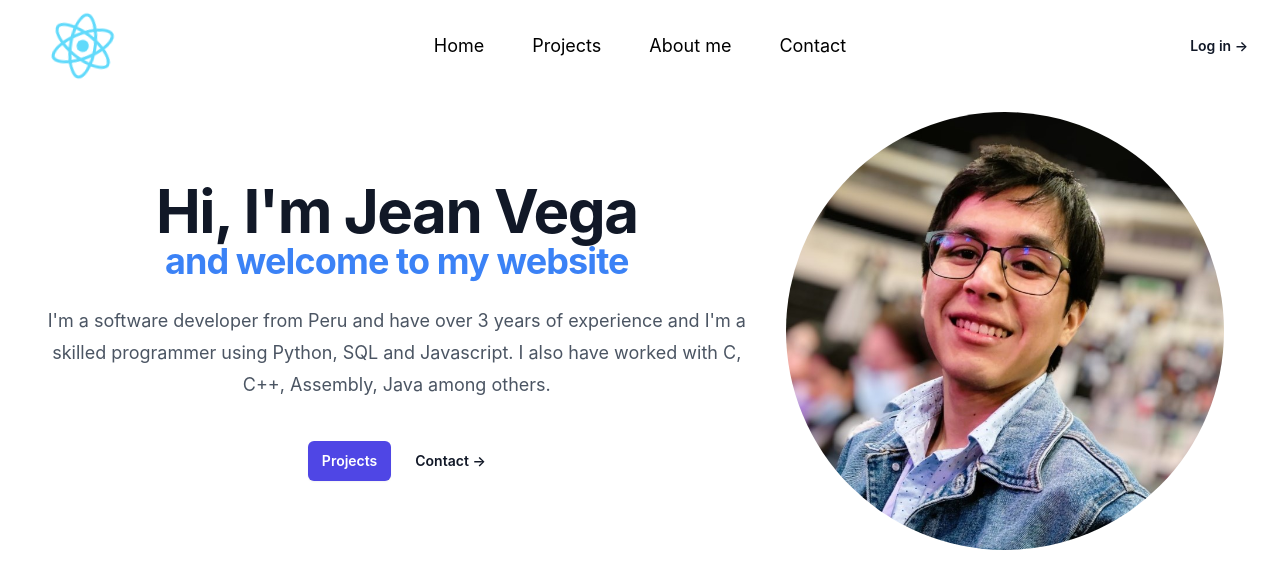
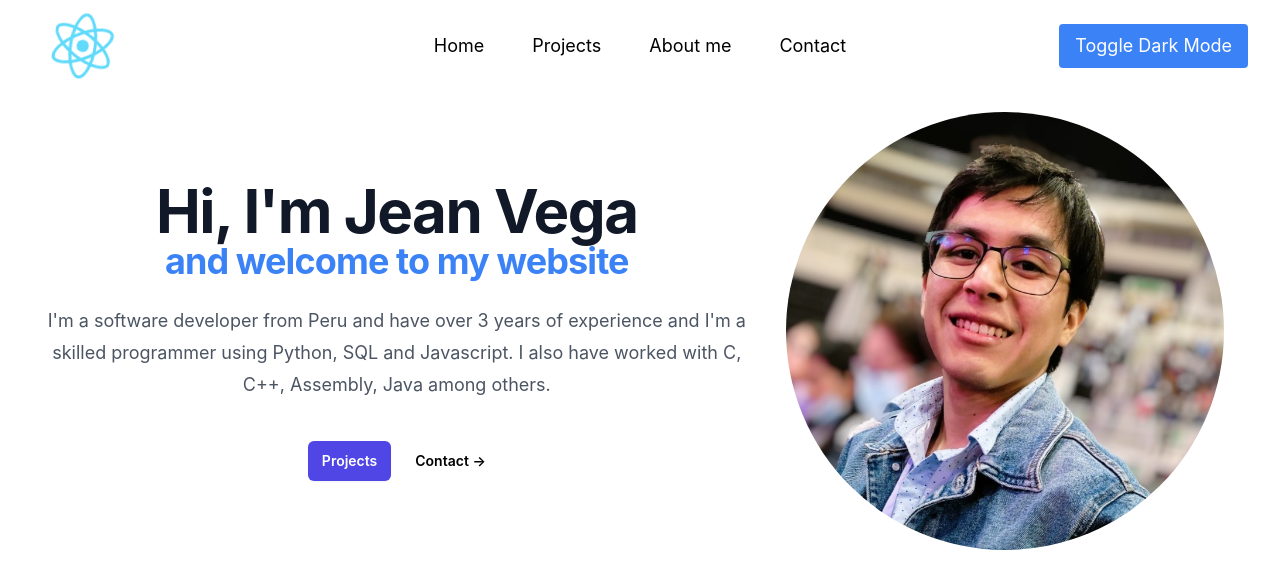
Before and after one commit to jeanvegadev/personalweb, a React (Create React App) app: page / in a window 1280 px wide. Shown: the top 588 px of the page. Built offline with nearby package versions, Linux system fonts and the light colour scheme.

Commit message:
add dark mode

```diff
--- a/src/App.js
+++ b/src/App.js
@@ -5,20 +5,34 @@ import Projects from './pages/Projects';
 import About from './pages/About';
 import Contact from './pages/Contact';
 import { BrowserRouter as Router, Route, Routes } from 'react-router-dom';
-import React from 'react';
+import React , { useState } from 'react';
 
 
 function App() {
+  // State variable to track the current mode
+  const [isDarkMode, setIsDarkMode] = useState(false);
+
+  // Function to toggle the mode
+  const toggleDarkMode = () => {
+    setIsDarkMode(prevMode => !prevMode);
+  };
+  // Apply classes based on the current mode
+  const containerClasses = isDarkMode ? 'bg-gray-900 text-white min-h-screen' : 'bg-white text-black ';
+  const h1color = isDarkMode ? 'text-white' : 'text-gray-900'
+
   return (
-    <Router>
-      <MenuHeader/>
+    <div className={containerClasses}>
+      <Router>
+      <MenuHeader toggleDarkMode={toggleDarkMode}/>
       <Routes>
-        <Route path="/" exact element={<Home/>} />
+        <Route path="/" exact element={<Home h1color={h1color}/>} />
         <Route path="/projects" element={<Projects/>} />
         <Route path="/about" element={<About/>} />
         <Route path="/contact" element={<Contact/>} />
       </Routes>
-    </Router>
+      </Router>
+    </div>
+
   );
 }
 
--- a/src/components/Header.js
+++ b/src/components/Header.js
@@ -8,11 +8,11 @@ import {
 import { Link } from 'react-router-dom';
 
 
-export default function MenuHeader() {
+export default function MenuHeader({toggleDarkMode}) {
   const [mobileMenuOpen, setMobileMenuOpen] = useState(false)
 
   return (
-    <header className="bg-white">
+    <header>
       <nav className="mx-auto flex max-w-7xl items-center justify-between p-3 lg:px-8" aria-label="Global">
         <div className="flex lg:flex-1">
           <a href="#" className="-m-1.5">
@@ -37,9 +37,11 @@ export default function MenuHeader() {
           <Link to="/contact">Contact</Link>
         </Popover.Group>
         <div className="hidden lg:flex lg:flex-1 lg:justify-end">
-          <a href="#" className="text-sm font-semibold leading-6 text-gray-900">
-            Log in <span aria-hidden="true">&rarr;</span>
-          </a>
+            <button
+            className="px-4 py-2 rounded bg-blue-500 text-white"
+            onClick={toggleDarkMode}>
+            Toggle Dark Mode
+          </button>
         </div>
       </nav>
       <Dialog as="div" className="lg:hidden" open={mobileMenuOpen} onClose={setMobileMenuOpen}>
--- a/src/pages/Home.js
+++ b/src/pages/Home.js
@@ -2,14 +2,14 @@
 import React from 'react';
 import jean from '../assets/images/jean_photo4.jpg'
 
-const Home = () => {
+const Home = ({h1color}) => {
   return (
 
     <div className="container mx-auto flex flex-col md:flex-row items-center justify-center md:justify-between px-6 pt-1 lg:px-8">
         <div className="mx-auto w-3/5 md:w-3/5 py-4 sm:py-4 lg:py-4 order-2 md:order-1">
           <div className="text-center">
-            <h1 className="text-4xl font-bold tracking-tight text-gray-900 sm:text-6xl">
-              Hi, I'm Jean Vega
+            <h1 className="text-4xl font-bold tracking-tight sm:text-6xl">
+              <span className={h1color}>Hi, I'm Jean Vega</span>
             </h1>
             <h2 className="text-3xl font-bold tracking-tight text-blue-500 sm:text-4xl">
               and welcome to my website
@@ -24,7 +24,7 @@ const Home = () => {
               >
                 Projects
               </a>
-              <a href="Contact" className="text-sm font-semibold leading-6 text-gray-900">
+              <a href="Contact" className="text-sm font-semibold leading-6">
                 Contact <span aria-hidden="true">→</span>
               </a>
             </div>
```
Also changed, not shown: src/assets/css/my_css.css (line endings or trailing spaces).
